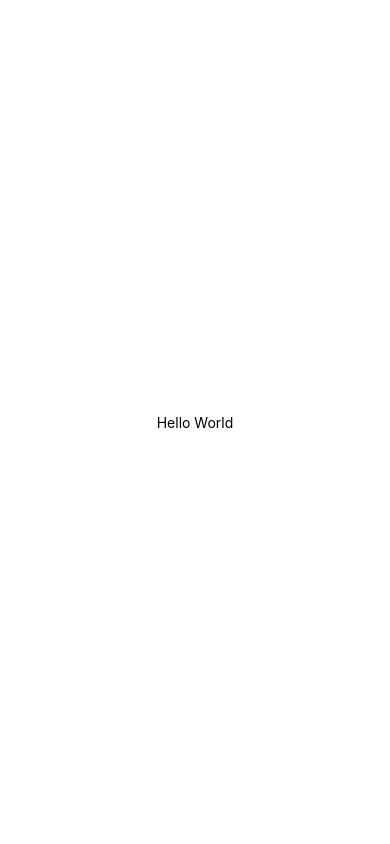
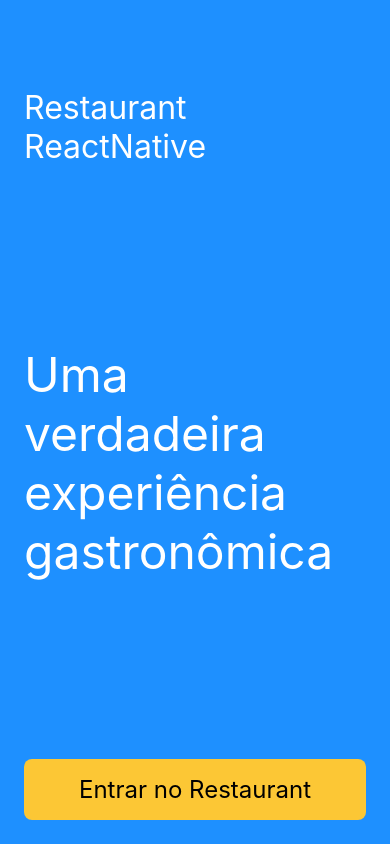
Before and after one commit to areasflavio/restaurant-reactnative, a React Native app: screen /Welcome in a window 390 px wide. Built offline with nearby package versions, Linux system fonts and the light colour scheme.

Commit message:
chore: add pages and navigation

```diff
--- a/src/App.tsx
+++ b/src/App.tsx
@@ -1,20 +1,18 @@
 import React from 'react';
-import {SafeAreaView, StyleSheet, Text} from 'react-native';
+import { View, StatusBar } from 'react-native';
 
-const App = () => {
-  return (
-    <SafeAreaView style={styles.viewContainer}>
-      <Text>Hello World</Text>
-    </SafeAreaView>
-  );
-};
+import Routes from './routes';
 
-const styles = StyleSheet.create({
-  viewContainer: {
-    flex: 1,
-    alignItems: 'center',
-    justifyContent: 'center',
-  },
-});
+const App: React.FC = () => (
+  <View style={{ flex: 1 }}>
+    <StatusBar
+      barStyle="light-content"
+      backgroundColor="transparent"
+      translucent
+    />
+
+    <Routes />
+  </View>
+);
 
 export default App;
--- /dev/null
+++ b/src/pages/Dashboard/index.tsx
@@ -0,0 +1,11 @@
+import React from 'react';
+
+import { Container, Title } from './styles';
+
+const Dashboard: React.FC = () => (
+  <Container>
+    <Title>Dashboard</Title>
+  </Container>
+);
+
+export default Dashboard;
--- /dev/null
+++ b/src/pages/Dashboard/styles.ts
@@ -0,0 +1,15 @@
+import styled from 'styled-components/native';
+
+export const Container = styled.View`
+  flex: 1;
+  justify-content: center;
+
+  padding: 24px;
+
+  background: #1e90ff;
+`;
+
+export const Title = styled.Text`
+  font-size: 32px;
+  color: #fff;
+`;
--- /dev/null
+++ b/src/pages/Welcome/index.tsx
@@ -0,0 +1,40 @@
+import { useNavigation } from '@react-navigation/native';
+import React, { useCallback } from 'react';
+
+import {
+  Container,
+  Header,
+  HeaderText,
+  MainContent,
+  MainContentText,
+  EnterButton,
+  EnterButtonText,
+} from './styles';
+
+const Welcome: React.FC = () => {
+  const { navigate } = useNavigation();
+
+  const handleEnterApp = useCallback(() => {
+    navigate('Dashboard');
+  }, [navigate]);
+
+  return (
+    <Container>
+      <Header>
+        <HeaderText>Restaurant ReactNative</HeaderText>
+      </Header>
+
+      <MainContent>
+        <MainContentText>
+          Uma verdadeira experiência gastronômica
+        </MainContentText>
+      </MainContent>
+
+      <EnterButton onPress={handleEnterApp}>
+        <EnterButtonText>Entrar no Restaurant</EnterButtonText>
+      </EnterButton>
+    </Container>
+  );
+};
+
+export default Welcome;
--- /dev/null
+++ b/src/pages/Welcome/styles.ts
@@ -0,0 +1,41 @@
+import styled from 'styled-components/native';
+
+export const Container = styled.View`
+  flex: 1;
+  justify-content: center;
+
+  padding: 24px;
+
+  background: #1e90ff;
+`;
+
+export const Header = styled.View`
+  margin-top: 64px;
+`;
+
+export const HeaderText = styled.Text`
+  font-size: 32px;
+  color: #fff;
+`;
+
+export const MainContent = styled.View`
+  margin: auto 0;
+`;
+
+export const MainContentText = styled.Text`
+  font-size: 48px;
+  color: #fff;
+`;
+
+export const EnterButton = styled.TouchableOpacity`
+  align-items: center;
+
+  padding: 16px;
+  border-radius: 8px;
+
+  background: #fcc735;
+`;
+
+export const EnterButtonText = styled.Text`
+  font-size: 24px;
+`;
--- /dev/null
+++ b/src/routes/index.tsx
@@ -0,0 +1,31 @@
+import React from 'react';
+import { NavigationContainer } from '@react-navigation/native';
+import { createNativeStackNavigator } from '@react-navigation/native-stack';
+
+import Welcome from '../pages/Welcome';
+import Dashboard from '../pages/Dashboard';
+
+const Stack = createNativeStackNavigator();
+
+const Routes: React.FC = () => (
+  <NavigationContainer>
+    <Stack.Navigator>
+      <Stack.Screen
+        name="Welcome"
+        component={Welcome}
+        options={{
+          headerShown: false,
+        }}
+      />
+      <Stack.Screen
+        name="Dashboard"
+        component={Dashboard}
+        options={{
+          headerShown: false,
+        }}
+      />
+    </Stack.Navigator>
+  </NavigationContainer>
+);
+
+export default Routes;
```
Also changed, not shown: package.json (+8 -1 lines), 2 other files (tests, documents, lock files or other folders).
